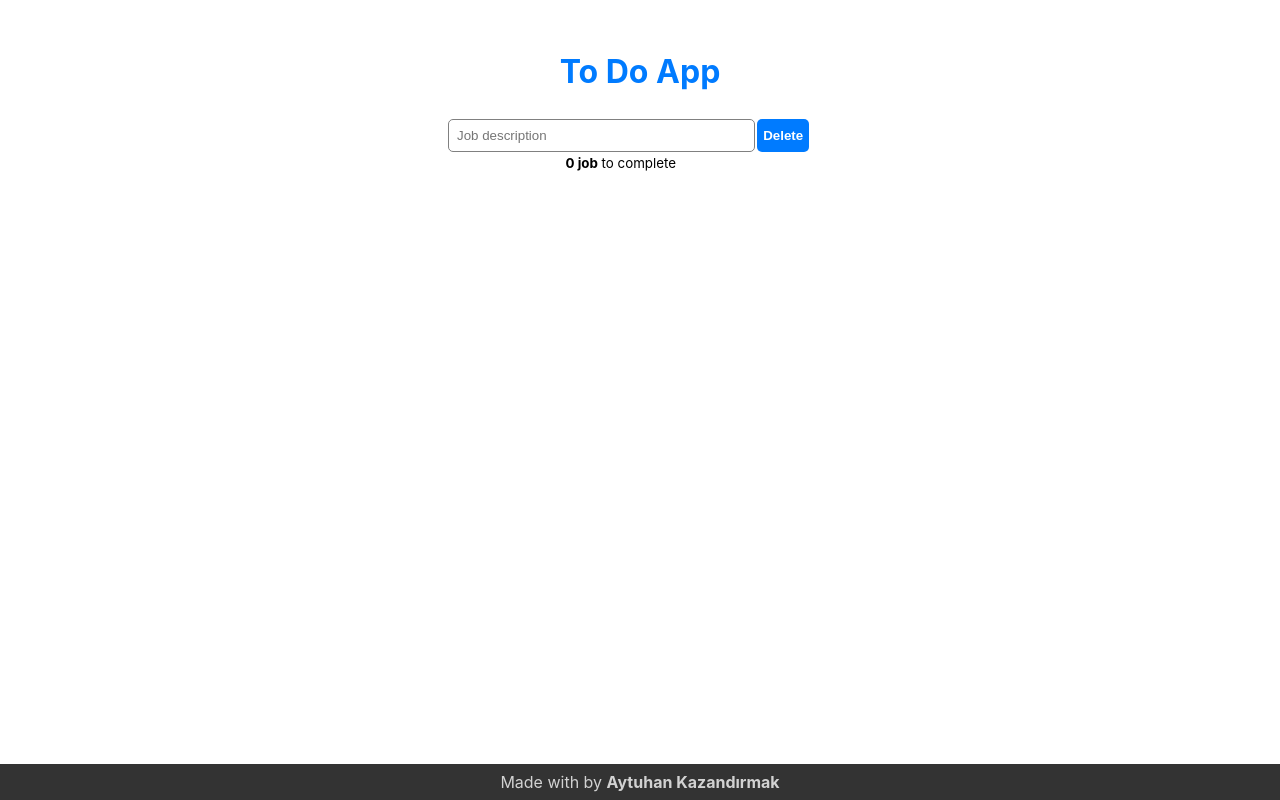
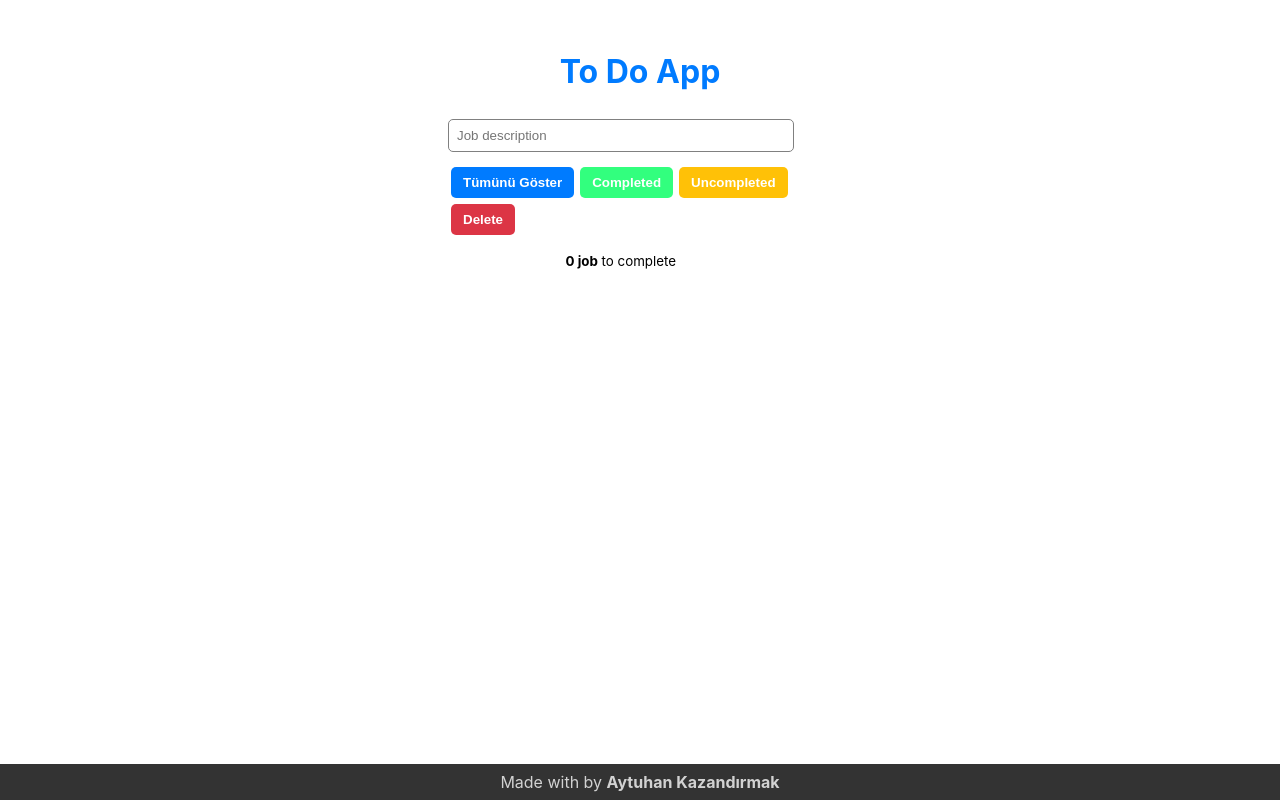
Before and after one commit to BornHungry/FirstReactApp, a React (Create React App) app: page / in a window 1280 px wide. Built offline with nearby package versions, Linux system fonts and the light colour scheme.

Commit message:
filter button update

```diff
--- a/src/App.css
+++ b/src/App.css
@@ -5,7 +5,7 @@
 
 
 .form-element {
-    width: 80%;
+    width: 90%;
 }
 
 .list-container {
@@ -17,7 +17,7 @@
 
 .contact-list {
     column-gap: 5px;
-    width: 80%;
+    width: 90%;
     display: flex;
     align-items: center;
     padding: 6px 0px;
@@ -77,9 +77,16 @@
 }
 
 .normal-button {
-    background-color: #007bff;
+    background-color: #dc3545;
+}
+
+.normal-button,
+.show-all,
+.show-completed,
+.show-uncompleted {
     margin: 0px 2px;
     border: none;
+    padding: 8px 12px;
     border-radius: 5px;
     color: white;
     font-weight: bold;
@@ -87,7 +94,7 @@
 }
 
 .normal-button:hover {
-    background-color: #007bffdb;
+    background-color: #bd2130;
 }
 
 .header-title {
@@ -95,6 +102,41 @@
     padding: 28px;
     text-align: center;
 }
+
+.button-container {
+    width: 90%;
+    margin: 12px 0px;
+}
+
+.button-container>button {
+    margin: 3px;
+}
+
+.show-all {
+    background-color: #007bff;
+}
+
+.show-all:hover {
+    background-color: #006cdf;
+}
+
+.show-completed {
+    background-color: #32ff7e;
+}
+
+.show-completed:hover {
+    background-color: #2cdc6c;
+}
+
+.show-uncompleted {
+    background-color: #ffc107;
+}
+
+.show-uncompleted:hover {
+    background-color: #e0a800;
+}
+
+
 
 
 
--- a/src/components/Contact.js
+++ b/src/components/Contact.js
@@ -1,7 +1,6 @@
 import React, { useState, useEffect } from "react";
 import Contactlist from "./Contactlist";
 import Form from "./Form";
-import Button from "./Button";
 import Header from "./Header";
 import Footer from "./Footer";
 function Contact() {
@@ -41,9 +40,12 @@ function Contact() {
       <Header />
       <div className="app__control-panel">
         <Form addContact={setContacts} contact={contacts} />
-        <Button title="Delete" onClick={deleteJob} />
       </div>
-      <Contactlist contacts={contacts} updateContact={setContacts} />
+      <Contactlist
+        deleteJob={deleteJob}
+        contacts={contacts}
+        updateContact={setContacts}
+      />
       <div className="number-of-jobs">
         <small>
           <strong>{`${priece.length} `} job</strong> to complete
--- a/src/components/Contactlist.js
+++ b/src/components/Contactlist.js
@@ -1,21 +1,8 @@
-import React from "react";
+import React, { useState } from "react";
+import Button from "./Button";
+function Contactlist({ contacts, updateContact, deleteJob }) {
+  const [filter, setFilter] = useState("all"); // Başlangıçta "Tümünü Göster" olarak ayarlanmıştır
 
-function Contactlist({ contacts, updateContact }) {
-  // const [filterText, setFilterText] = useState("");
-  // const filtered = contacts.filter((item) => {
-  //   return Object.keys(item).some((key) =>
-  //     item[key]
-  //       .toString()
-  //       .toLowerCase()
-  //       .includes(filterText.toLocaleLowerCase())
-  //   );
-  // });
-  // const deneme = (e) => {
-  //   contacts.map((item) => {
-  //     item.checkbox = true;
-  //     console.log(item.checkbox);
-  //   });
-  // };
   const handleCheckboxChange = (index) => {
     const updatedContacts = [...contacts];
     updatedContacts[index] = {
@@ -23,22 +10,40 @@ function Contactlist({ contacts, updateContact }) {
       checkbox: !updatedContacts[index].checkbox,
     };
     updateContact(updatedContacts);
-    if (contacts[index].checkbox) {
+  };
+
+  const filteredContacts = contacts.filter((item) => {
+    if (filter === "completed") {
+      return item.checkbox;
+    } else if (filter === "uncompleted") {
+      return !item.checkbox;
+    } else {
+      return true; // "Tümünü Göster" veya herhangi bir filtre seçilmediğinde
     }
-  };
+  });
 
   return (
     <>
-      {/* <div>
-        <input
-          value={filterText}
-          onChange={(e) => {
-            setFilterText(e.target.value);
-          }}
-        />
-      </div> */}
-      {contacts !== "" &&
-        contacts.map((item, index) => (
+      <div className="button-container">
+        <button className="show-all" onClick={() => setFilter("all")}>
+          Tümünü Göster
+        </button>
+        <button
+          className="show-completed"
+          onClick={() => setFilter("completed")}
+        >
+          Completed
+        </button>
+        <button
+          className="show-uncompleted"
+          onClick={() => setFilter("uncompleted")}
+        >
+          Uncompleted
+        </button>
+        <Button title="Delete" onClick={deleteJob} />
+      </div>
+
+      {filteredContacts.map((item, index) => (
         <div className="list-container">
           <ul className="contact-list" key={index}>
             <li>
@@ -58,8 +63,6 @@ function Contactlist({ contacts, updateContact }) {
             >
               {item.jobdefiniation}
             </li>
-
-              {/* <li>{item.todo}</li> */}
           </ul>
           <div className="completed">
             {item.checkbox ? <strong>OK</strong> : null}
--- a/src/components/Form.js
+++ b/src/components/Form.js
@@ -22,7 +22,7 @@ function Form({ addContact, contact }) {
       return false;
     }
     addContact([...contact, form]);
-    setForm({ jobdefiniation: "" });
+    setForm({ jobdefiniation: "", checkbox: form.checkbox });
   };
 
   return (
```
Lines whose indentation alone changed are shown as unchanged.
